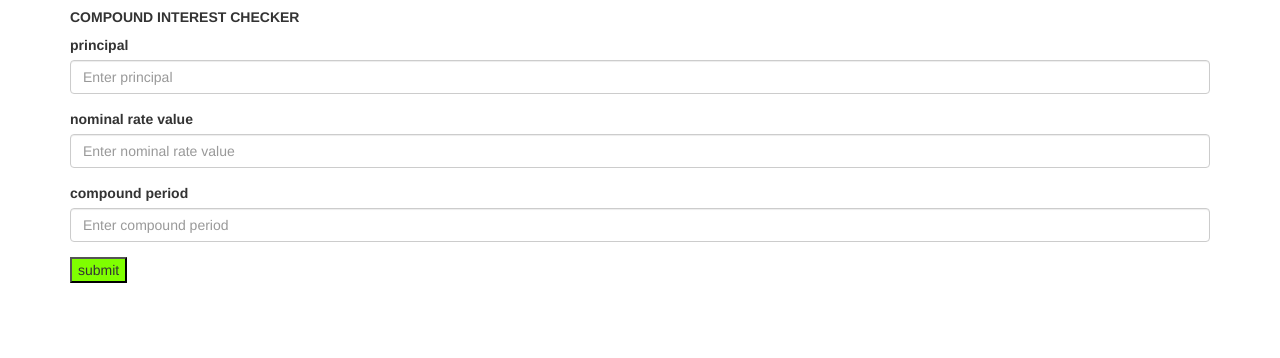
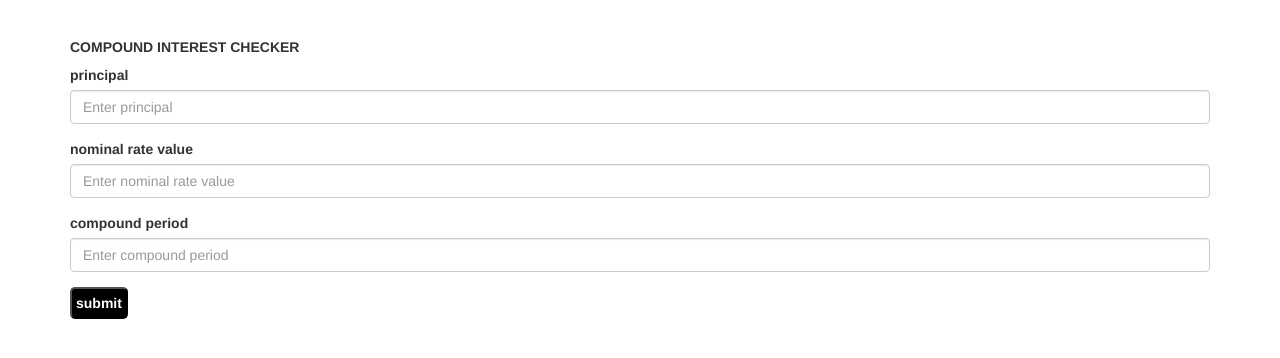
Before and after one commit to enebret/compound-interest-calculator, a plain HTML site: page index.html in a window 1280 px wide. Drawn offline with nearby package versions, Linux system fonts and the light colour scheme.

Commit message:
edits new

```diff
--- a/index.css
+++ b/index.css
@@ -1,3 +1,20 @@
+body{
+    margin-top: 30px;
+}
 p{
-
+    margin-left: 45%;
+    margin-top: 10px;
+    font-family: "Playfair Display Black";
 }
+#wt{
+   background-color: black;
+   color: #FFFFFF;
+   border-color: black;
+   border-radius: 5px;
+   padding: 4px;
+   font-weight: bold;
+}
+#wt:hover{
+  background-color: chartreuse;
+  color: #FFFFFF;
+}
--- a/index.html
+++ b/index.html
@@ -7,7 +7,7 @@
   <link rel="stylesheet" href="https://maxcdn.bootstrapcdn.com/bootstrap/3.4.1/css/bootstrap.min.css">
   <script src="https://ajax.googleapis.com/ajax/libs/jquery/3.5.1/jquery.min.js"></script>
   <script src="https://maxcdn.bootstrapcdn.com/bootstrap/3.4.1/js/bootstrap.min.js"></script>
-  <style></style>
+  <link rel="stylesheet" href="index.css">
 </head>
 <body>
 <!--principal = p-->
@@ -29,7 +29,7 @@
       <label for="compounding">compound period</label>
       <input type="text" class="form-control" id="cpp" placeholder="Enter compound period" name="pwd">
     </div>
-    <input type="button" id="wt" style="background-color: chartreuse;" value="submit">
+    <input type="button" id="wt" value="submit">
   </form>
 </div>
 <!---cit = compound interest -->
```
